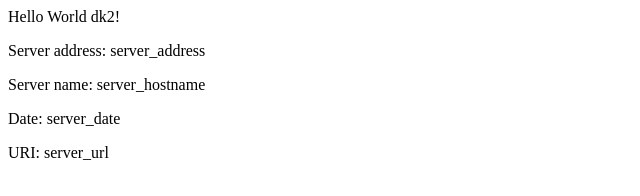
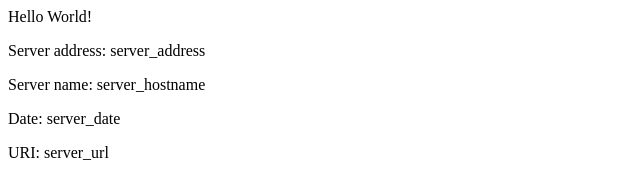
Before and after one commit to dk1844/eks-example, a plain HTML site: page src/index.html in a window 1280 px wide. Shown: the full height of the page, 0-640 px from the left. Drawn offline with Linux system fonts and the light colour scheme.

Commit message:
Revert "updated index"
This reverts commit e4f53c1f0625b39670f759bd25305dc4916b5660.

```diff
--- a/src/index.html
+++ b/src/index.html
@@ -2,7 +2,7 @@
 <title>Hello World</title>
 </head>
 <div class="info">
-<h>Hello World dk2!</h>
+<h>Hello World!</h>
 <p><span>Server&nbsp;address:</span> <span>server_address</span></p>
 <p><span>Server&nbsp;name:</span> <span>server_hostname</span></p>
 <p class="smaller"><span>Date:</span> <span>server_date</span></p>
```
